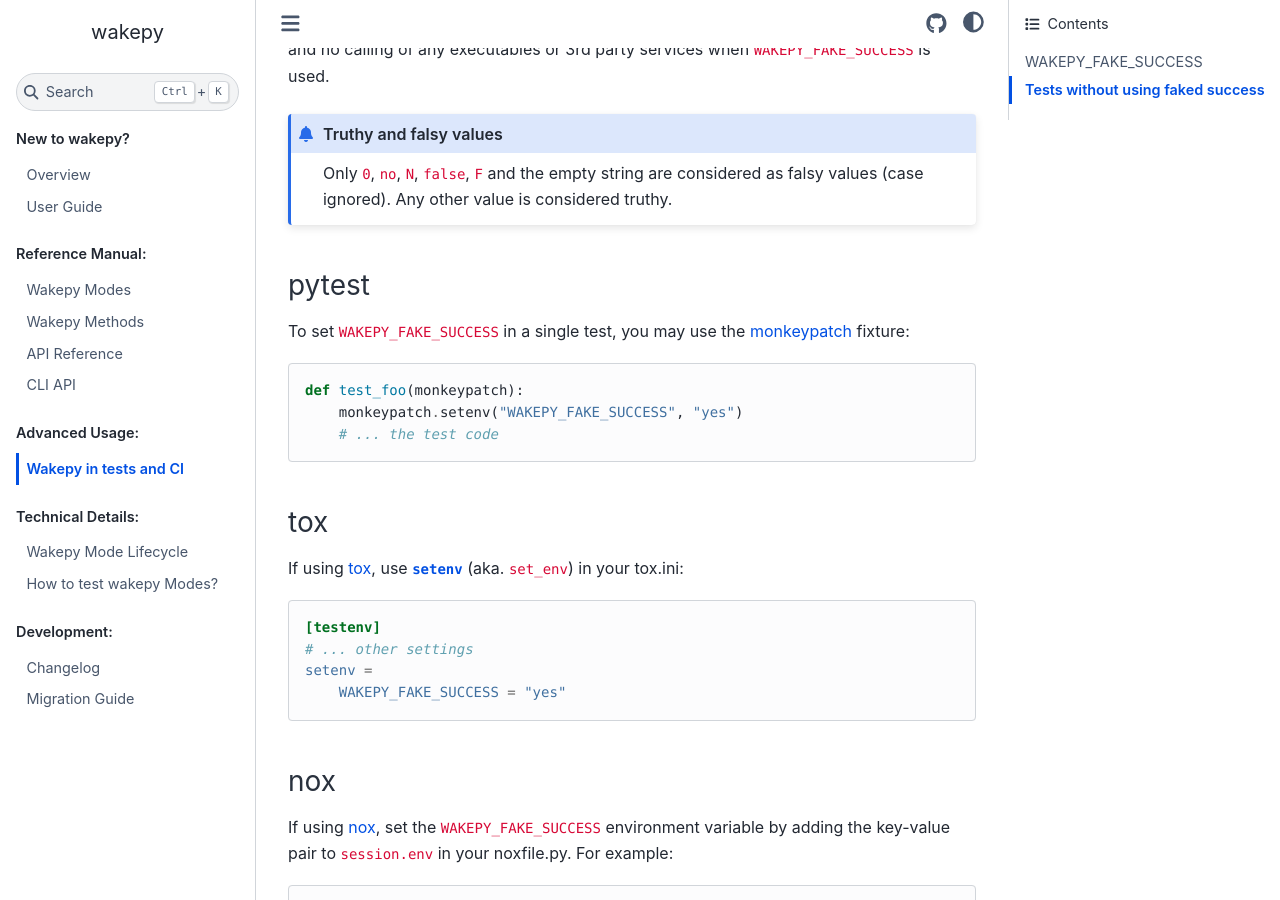
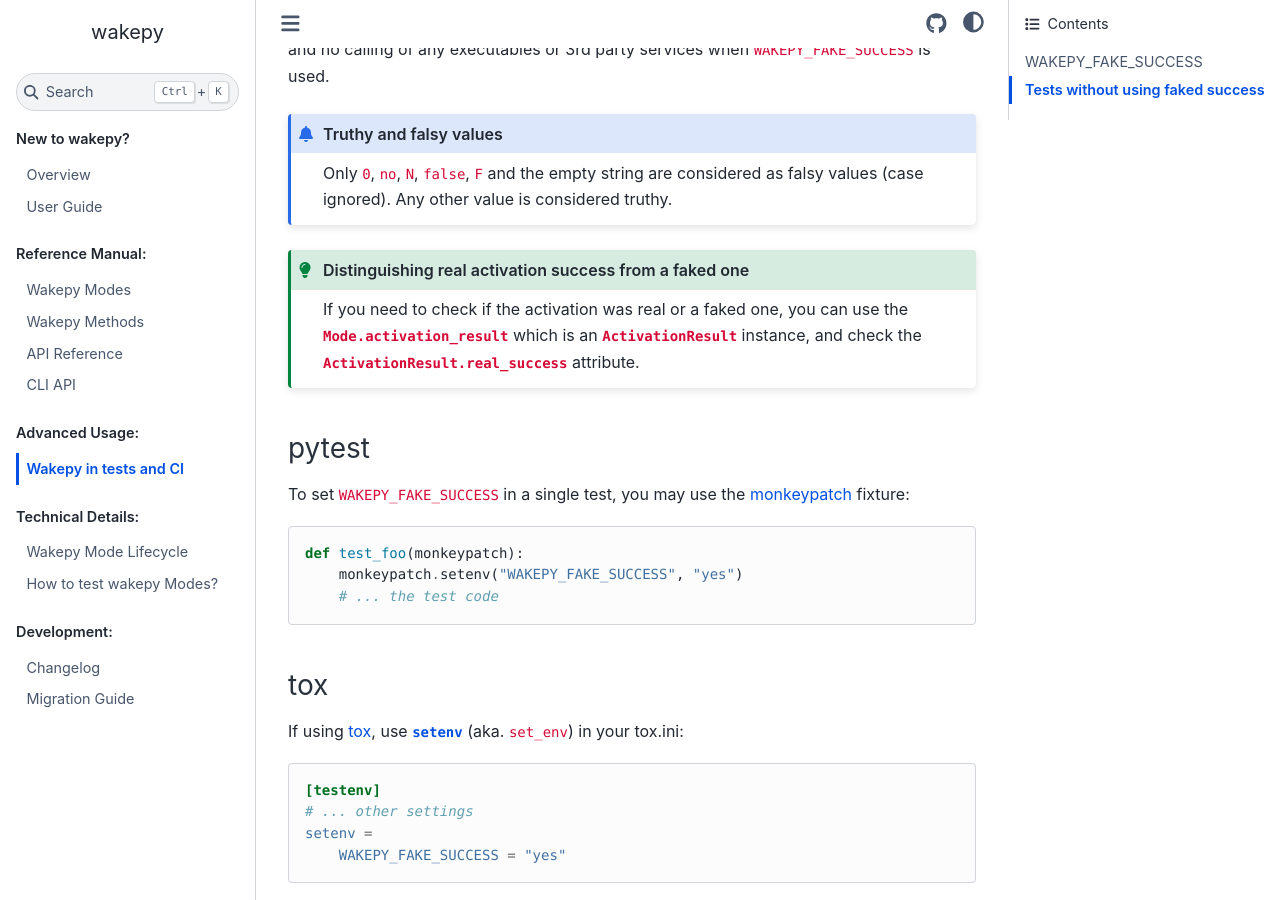
Before and after one commit to fohrloop/wakepy, a Sphinx documentation site: the page built from docs/source/tests-and-ci.md, in a window 1280 px wide and 900 px high, scrolled down 539 px. Built offline with Sphinx 7.4.7 and the Sphinx Book theme 1.1.4, drawn with Linux system fonts in a browser that asks for light colours; the version number could not be read and is left out.

Commit message:
add tip: check real_success

````diff
--- a/docs/source/tests-and-ci.md
+++ b/docs/source/tests-and-ci.md
@@ -1,6 +1,7 @@
 # Wakepy in tests and CI
 
 If you're using wakepy in Continuous Integration tests, note that typically CI is running on a system where there is no Desktop Environment available. In addition, the available services and executables might be different from the services and executables on the machine where the code using wakepy is meant to be running. For this reason, even if wakepy is able to activate a mode on your development machine, it might not be able to do so in CI tests. *In most cases it is recommended to make wakepy always succeed in the mode activation in unit tests and CI by setting the `WAKEPY_FAKE_SUCCESS` environment variable.*
+
 
 (WAKEPY_FAKE_SUCCESS)=
 ## WAKEPY_FAKE_SUCCESS
@@ -10,6 +11,11 @@ To force wakepy to fake a successful mode activation, you may set an environment
 ```{admonition} Truthy and falsy values
 :class: info
 Only `0`, `no`, `N`, `false`, `F` and the empty string are considered as falsy values (case ignored). Any other value is considered truthy.
+```
+```{admonition} Distinguishing real activation success from a faked one
+:class: tip
+
+If you need to check if the activation was real or a faked one, you can use the {attr}`Mode.activation_result <wakepy.Mode.activation_result>` which is an {class}`ActivationResult <wakepy.ActivationResult>` instance, and check the {attr}`ActivationResult.real_success <wakepy.ActivationResult.real_success>` attribute.
 ```
 
 ### pytest
````
